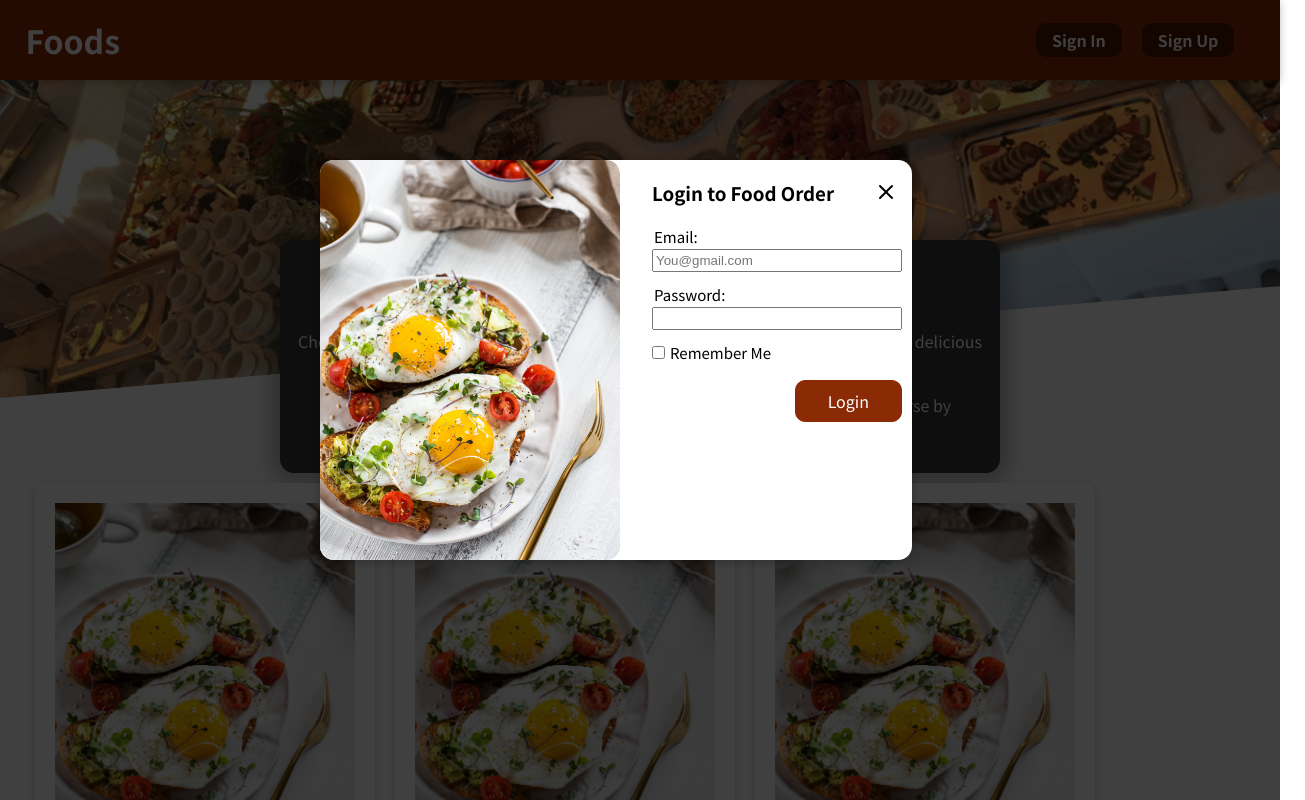
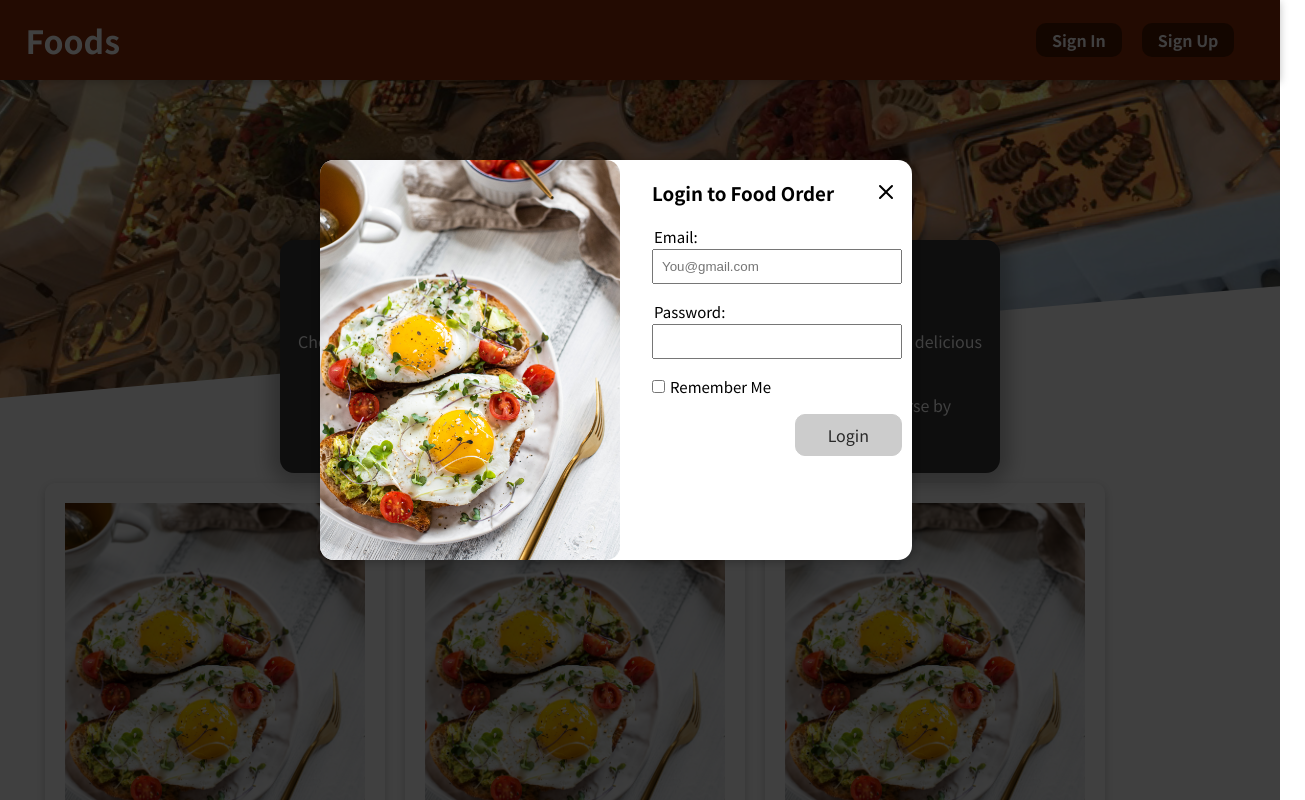
Before and after one commit to DhanBahadurPun/food-order, a React (Create React App) app: page / in a window 1280 px wide. Both pictures are taken after a click on the button "Sign In". Shown: the top 800 px of the page, 1305 px wide, since content can reach past the window. Built offline with nearby package versions, Linux system fonts and the light colour scheme.

Commit message:
form validation added and fixed unique key problem in list items and other..

```diff
--- a/src/components/Form/Login.js
+++ b/src/components/Form/Login.js
@@ -5,11 +5,58 @@ import Modal from "./Modal";
 import classes from "./Login.module.css";
 import imgURL from "../assets/food-demo.jpg";
 import CancelIcon from "../Cart/CancelIcon";
+import useInput from "../hooks/use-input";
 
 const Login = (props) => {
+  const {
+    value: enteredEmail,
+    isValid: enteredEmailIsValid,
+    hasError: emailInputHasError,
+    valueChangeHandler: emailChangeHaldler,
+    blurChangeHandler: emailBlurHandler,
+    reset: resetEmailInput,
+  } = useInput((value) => value.includes("@"));
+
+  const {
+    value: enteredPassword,
+    isValid: enteredPasswordIsValid,
+    hasError: passwordInputHasError,
+    valueChangeHandler: passwordChangeHandler,
+    blurChangeHandler: passwordBlurHandler,
+    reset: resetPasswordInput,
+  } = useInput((value) => value.trim() !== "" && value.length >= 8);
+
+  const {
+    checkedValue,
+    isValid: chedkedValueIsValid,
+    hasError: checkedInputHasError,
+    checkedChangeHandler: checkedChangeHaldler,
+    blurChangeHandler: checkedBlurHandler,
+    reset: resetCheckedInput,
+  } = useInput((value) => value !== false);
+
+  let formIsValid = false;
+
+  if (enteredEmailIsValid && enteredPasswordIsValid && chedkedValueIsValid) {
+    formIsValid = true;
+  }
+
   const onSubmitHandler = (event) => {
     event.preventDefault();
+
+    if (!enteredEmailIsValid) {
+      return;
+    }
+    console.log(enteredEmail, enteredPassword, checkedValue);
+
+    resetEmailInput();
+    resetPasswordInput();
+    resetCheckedInput();
   };
+
+  const emailInputClasses = emailInputHasError ? classes.invalid : "";
+  const passwordInputClasses = passwordInputHasError ? classes.invalid : "";
+  const checkedInputClasses = checkedInputHasError ? classes.invalid : "";
 
   return (
     <Modal onHideLogin={props.onHideLogin}>
@@ -25,30 +72,48 @@ const Login = (props) => {
           <form onSubmit={onSubmitHandler}>
             <Input
               label="Email:"
+              value={enteredEmail}
+              emailInputClasses={emailInputClasses}
+              onChange={emailChangeHaldler}
+              onBlur={emailBlurHandler}
               input={{
                 id: "email",
                 type: "email",
                 placeholder: "You@gmail.com",
               }}
             />
+
             <Input
               label="Password:"
+              value={enteredPassword}
+              passwordInputClasses={passwordInputClasses}
+              onChange={passwordChangeHandler}
+              onBlur={passwordBlurHandler}
               input={{
                 id: "password",
                 type: "password",
               }}
             />
+
             <Input
               label="Remember Me"
+              value={checkedValue}
+              checkedInputClasses={checkedInputClasses}
               className={classes.checked}
+              onChange={checkedChangeHaldler}
+              onBlur={checkedBlurHandler}
               input={{
-                id: "checked",
+                id: "checkbox",
                 type: "checkbox",
-                value: "true/false",
               }}
             />
+
             <div className={classes.actions}>
-              <button className={classes.button} onClick={props.onLogin}>
+              <button
+                className={classes.button}
+                disabled={!formIsValid}
+                onClick={props.onLogin}
+              >
                 Login
               </button>
             </div>
--- a/src/components/Form/Login.module.css
+++ b/src/components/Form/Login.module.css
@@ -25,7 +25,6 @@
 }
 
 .form-content h2 {
-  /* margin: 10px; */
   margin-top: 5px;
 }
 
@@ -43,50 +42,45 @@
   margin-left: 0;
 }
 
-.cart-items {
-    list-style: none;
-    margin: 0;
-    padding: 0;
-    max-height: 20rem;
-    overflow: auto;
-  }
-
-  .total {
-    display: flex;
-    justify-content: space-between;
-    align-items: center;
-    font-weight: bold;
-    font-size: 1.5rem;
-    margin: 1rem 0;
-  }
-
 .actions {
   text-align: right;
   margin-top: 15px;
 }
 
-  .actions button {
+.button {
   font: inherit;
   cursor: pointer;
-    background-color: transparent;
+  background-color: #5a1a01;
   border: 1px solid #8a2b06;
+  color: white;
   padding: 0.5rem 2rem;
   border-radius: 10px;
   margin-left: 1rem;
 }
 
-  .actions button:hover,
-  .actions button:active {
+.button:disabled,
+.button:disabled:hover,
+.button:disabled:active {
+  background-color: #ccc;
+  color: #292929;
+  border-color: #ccc;
+  cursor: not-allowed;
+}
+
+.button:hover,
+.button:active {
   background-color: #5a1a01;
   border-color: #5a1a01;
-    color: white;
+
 }
 
-  .actions .button--alt {
-    color: #8a2b06;
+
+.invalid{
+  border: 2px solid rgb(185, 34, 34);
+  margin-bottom: 0;
 }
 
-  .actions .button {
-    background-color: #8a2b06;
-    color: white;
+.error-text{
+  color: #b40e0e;
+  margin-top: 0;
 }
--- a/src/components/Header/Header.js
+++ b/src/components/Header/Header.js
@@ -5,27 +5,31 @@ import mealsImage from "../assets/meals.jpg";
 import HeaderCartButton from "./HeaderCartButton";
 
 const Header = (props) => {
-  return (
-    <Fragment>
-      <header className={classes.header}>
-        <h1>Foods</h1>
-        <div className={classes["sub-header"]}>
-          {props.login && (
+  const headerLogoutButton = (
     <Fragment>
       <HeaderCartButton />
       <button className={classes.button} onClick={props.onLogout}>
         Log Out
-              </button>{" "}
+      </button>
     </Fragment>
-          )}
-          {!props.login && (
+  );
+
+  const loginRegisterButton = (
     <Fragment>
       <button className={classes.button} onClick={props.onShowLogin}>
         Sign In
       </button>
       <button className={classes.button}>Sign Up</button>
     </Fragment>
-          )}
+  );
+
+  return (
+    <Fragment>
+      <header className={classes.header}>
+        <h1>Foods</h1>
+        <div className={classes["sub-header"]}>
+          {props.login && headerLogoutButton}
+          {!props.login && loginRegisterButton}
         </div>
       </header>
       <div className={classes["main-image"]}>
--- a/src/components/Layout/Layout.js
+++ b/src/components/Layout/Layout.js
@@ -26,7 +26,6 @@ const Layout = ({ children }) => {
   };
 
   const showLoginHandler = () => {
-    localStorage.setItem("isLoggedIn", "1");
     setLoginIsShown(true);
   };
 
--- a/src/components/Meals/AvailableMeals.js
+++ b/src/components/Meals/AvailableMeals.js
@@ -1,6 +1,5 @@
 import MealsItem from "./MealsItem/MealsItem";
 import demoImg from "../assets/food-demo.jpg";
-import Card from "../UI/Card/Card";
 import classes from "./AvailableMeals.module.css";
 
 const DUMMY_MEALS = [
@@ -50,21 +49,17 @@ const DUMMY_MEALS = [
 ];
 const AvailableMeals = () => {
   const mealsList = DUMMY_MEALS.map((meal) => (
-    <Card id={meal.id}>
+    <div key={meal.id}>
       <MealsItem
-        id={meal.id}
         name={meal.name}
         description={meal.description}
         price={meal.price}
         imgURL={meal.img}
       />
-    </Card>
+    </div>
   ));
-  return (
-    <section className={classes.meals}>
-      <ul>{mealsList}</ul>
-    </section>
-  );
+
+  return <div className={classes.flex}>{mealsList}</div>;
 };
 
 export default AvailableMeals;
--- a/src/components/Meals/AvailableMeals.module.css
+++ b/src/components/Meals/AvailableMeals.module.css
@@ -4,12 +4,10 @@
     animation: meals-appear 1s ease-out forwards;
   }
 
-  .meals ul {
+  .flex{
     display: flex;
     flex-wrap: wrap;
-    list-style: none;
-    margin: 0;
-    padding: 0;
+    margin-left: 35px;
   }
 
   @keyframes meals-appear {
--- a/src/components/Meals/MealsItem/MealsItem.js
+++ b/src/components/Meals/MealsItem/MealsItem.js
@@ -1,10 +1,13 @@
 import React from "react";
+import Card from "../../UI/Card/Card";
 
 import classes from "./MealsItem.module.css";
 
 const MealsItem = (props) => {
   const { id, name, description, price, imgURL } = props;
   return (
+    <Card unique={id}>
+      <ul>
         <li key={id}>
           <div className={classes.content}>
             <div className={classes["content-img-btn"]}>
@@ -18,6 +21,8 @@ const MealsItem = (props) => {
             </div>
           </div>
         </li>
+      </ul>
+    </Card>
   );
 };
 
--- a/src/components/Meals/MealsItem/MealsItem.module.css
+++ b/src/components/Meals/MealsItem/MealsItem.module.css
@@ -1,3 +1,9 @@
+ul{
+    list-style: none;
+    margin: 0;
+    padding: 0;
+}
+
 .content{
     display: flex;
     flex-direction: column;
--- a/src/components/UI/Card/Card.js
+++ b/src/components/UI/Card/Card.js
@@ -2,8 +2,12 @@ import React from "react";
 
 import classes from "./Card.module.css";
 
-const Card = ({ children }) => {
-  return <section className={classes.card}>{children}</section>;
+const Card = (props) => {
+  return (
+    <section className={classes.card} key={props.unique}>
+      {props.children}
+    </section>
+  );
 };
 
 export default Card;
--- a/src/components/UI/Input/Input.js
+++ b/src/components/UI/Input/Input.js
@@ -3,10 +3,20 @@ import React from "react";
 import classes from "./Input.module.css";
 
 const Input = (props) => {
+  const inputHasError = props.emailInputClasses || props.passwordInputClasses;
+
   return (
     <div className={`${classes.flex} ${props.className}`}>
       <label htmlFor={props.input.id}>{props.label}</label>
-      <input {...props.input} />
+      <input
+        {...props.input}
+        value={props.value}
+        onChange={props.onChange}
+        onBlur={props.onBlur}
+        onClick={props.onClick}
+        className={inputHasError}
+        checked={props.value}
+      />
     </div>
   );
 };
--- a/src/components/UI/Input/Input.module.css
+++ b/src/components/UI/Input/Input.module.css
@@ -1,7 +1,7 @@
 .flex{
     display: flex;
     flex-direction: column;
-    margin-bottom: 10px;
+    margin-bottom: 15px;
 }
 
 .flex label{
@@ -12,6 +12,6 @@
 }
 
 .flex input{
-    padding: 2px;
+    padding: 8px;
     outline: none;
 }
--- /dev/null
+++ b/src/components/hooks/use-input.js
@@ -0,0 +1,41 @@
+import { useState } from "react";
+
+const useInput = (validateValue) => {
+  const [enteredValue, setEnterValue] = useState("");
+  const [isTouch, setIsTouch] = useState(false);
+  const [checkedValue, setCheckedValue] = useState(false);
+
+  const valueIsValid = validateValue(enteredValue);
+  const hasError = !valueIsValid && isTouch;
+
+  const valueChangeHandler = (event) => {
+    setEnterValue(event.target.value);
+  };
+
+  const checkedChangeHandler = (event) => {
+    setCheckedValue(event.target.checked);
+  };
+
+  const blurChangeHandler = () => {
+    setIsTouch(true);
+  };
+
+  const reset = () => {
+    setEnterValue("");
+    setIsTouch(false);
+    setCheckedValue(false);
+  };
+
+  return {
+    value: enteredValue,
+    checkedValue,
+    hasError,
+    isValid: valueIsValid,
+    valueChangeHandler,
+    blurChangeHandler,
+    checkedChangeHandler,
+    reset,
+  };
+};
+
+export default useInput;
```
Lines whose indentation alone changed are shown as unchanged.
